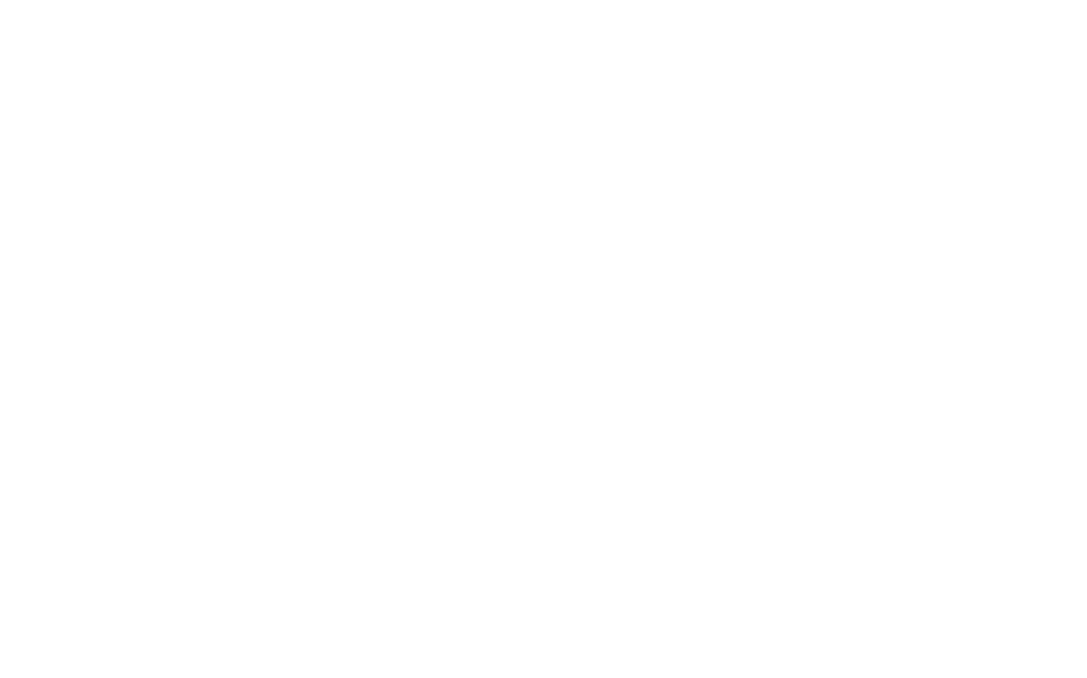
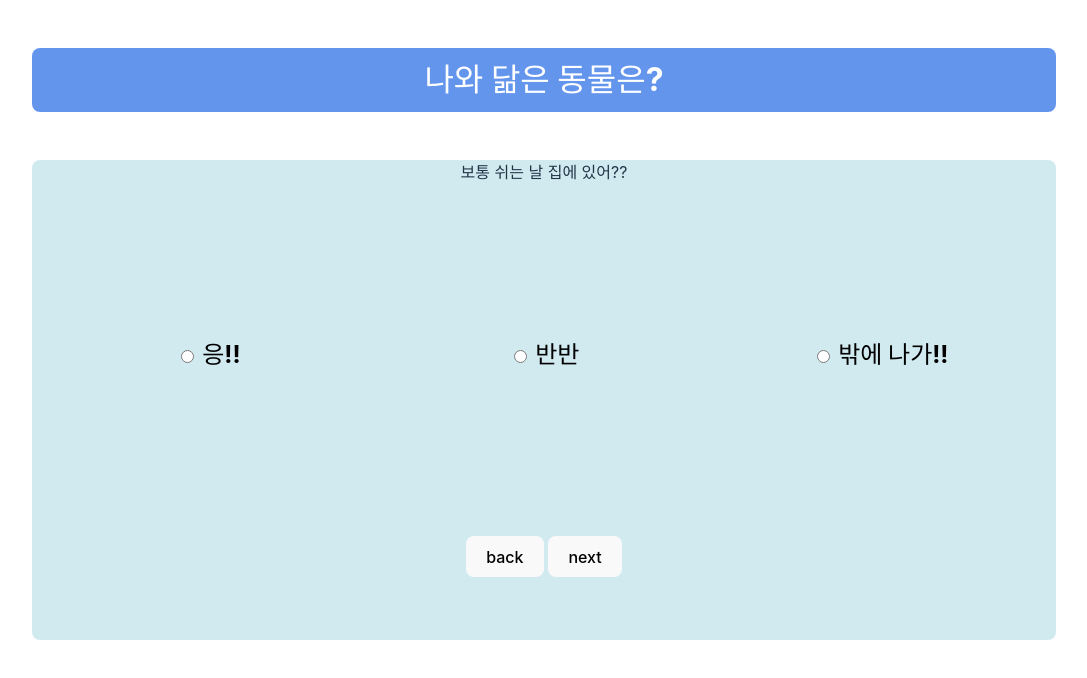
Before and after one commit to DO-SOPT-WEB/DahyunMoon, a React (Vite) app in the folder 3주차/FindAnimal/: page / in a window 1280 px wide. Both pictures are taken after a click on the button "시작하기". Shown: the top 678 px of the page, without its empty margins (96-1183 px from the left). Built offline with nearby package versions, Linux system fonts and the light colour scheme.

Commit message:
Feat:page2 개발

```diff
--- a/3주차/FindAnimal/src/App.jsx
+++ b/3주차/FindAnimal/src/App.jsx
@@ -6,16 +6,23 @@
   const [count, setCount] = useState(0);
   const [showPage0, setShowPage0] = useState(true);
   const [showPage1, setShowPage1] = useState(false);
+  const [showPage2, setShowPage2] = useState(false);
 
   const startGame = () => {
     setShowPage0(false);
     setShowPage1(true);
   };
 
+  const goPage1 = () => {
+    setShowPage1(false);
+    setShowPage2(true);
+  };
+
   return (
     <>
       {showPage0 && <Page0 startGame={startGame} />}
-      {showPage1 && <Page1 />}
+      {showPage1 && <Page1 goPage1={goPage1} />}
+      {showPage2 && <Page2 />}
     </>
   );
 }
@@ -47,24 +54,139 @@
           </Question>
         </div>
         <ClickButton onClick={startGame}>시작하기</ClickButton>
+      </Group>
+    </>
+  );
+}
+
+function Page1({ goPage1 }) {
+  const [selectedOption, setSelectedOption] = useState(null);
+
+  // 선택한 옵션이 변경될 때 호출되는 함수
+  const handleOptionChange = (option) => {
+    setSelectedOption(option);
+  };
+
+  // "next" 버튼을 클릭했을 때 실행되는 함수
+  const handlePage2 = () => {
+    if (selectedOption !== null) {
+      setShowPage1(false);
+      setShowPage2(true);
+    } else {
+      // 선택한 옵션이 없는 경우에는 경고 메시지 또는 다른 처리를 할 수 있습니다.
+      alert("동물을 선택해주세요.");
+    }
+  };
+
+  return (
+    <div>
+      <Header>나와 닮은 동물은?</Header>
+      <Group>
+        보통 쉬는 날 집에 있어??
+        <div className="question-box">
+          <Question>
+            <input
+              type="radio"
+              name="answer"
+              value="응!!"
+              onChange={() => handleOptionChange("응!!")}
+            />{" "}
+            응!!
+          </Question>
+          <Question>
+            <input
+              type="radio"
+              name="answer"
+              value="반반"
+              onChange={() => handleOptionChange("반반")}
+            />{" "}
+            반반
+          </Question>
+          <Question>
+            <input
+              type="radio"
+              name="answer"
+              value="밖에 나가!!"
+              onChange={() => handleOptionChange("밖에 나가!!")}
+            />{" "}
+            밖에 나가!!
+          </Question>
+        </div>
         <div>
           <span>
             <button>back</button>{" "}
           </span>
           <span>
-            {" "}
-            <button>next</button>{" "}
+            <button onClick={goPage1}>next</button>{" "}
           </span>
         </div>
       </Group>
-    </>
+    </div>
   );
 }
 
-function Page1() {
+function Page2() {
+  const [selectedOption, setSelectedOption] = useState(null);
+
+  // 선택한 옵션이 변경될 때 호출되는 함수
+  const handleOptionChange = (option) => {
+    setSelectedOption(option);
+  };
+
+  // "next" 버튼을 클릭했을 때 실행되는 함수
+  const handlePage3 = () => {
+    if (selectedOption !== null) {
+      setShowPage1(false);
+      setShowPage2(true);
+    } else {
+      // 선택한 옵션이 없는 경우에는 경고 메시지 또는 다른 처리를 할 수 있습니다.
+      alert("동물을 선택해주세요.");
+    }
+  };
+
   return (
     <div>
-      <h2></h2>
+      <Header>나와 닮은 동물은?</Header>
+      <Group>
+        물놀이 좋아해??
+        <div className="question-box">
+          <Question>
+            <input
+              type="radio"
+              name="answer"
+              value="응!!"
+              onChange={() => handleOptionChange("응!!")}
+            />{" "}
+            응!!
+          </Question>
+          <Question>
+            <input
+              type="radio"
+              name="answer"
+              value="반반"
+              onChange={() => handleOptionChange("반반")}
+            />{" "}
+            반반
+          </Question>
+          <Question>
+            <input
+              type="radio"
+              name="answer"
+              value="아니ㅠ"
+              onChange={() => handleOptionChange("아니ㅠ")}
+            />{" "}
+            아니ㅠ
+          </Question>
+        </div>
+        <div>
+          <span>
+            <button>back</button>{" "}
+          </span>
+          <span>
+            <button onClick={handlePage3}>next</button>{" "}
+          </span>
+        </div>
+      </Group>
     </div>
   );
 }
```
